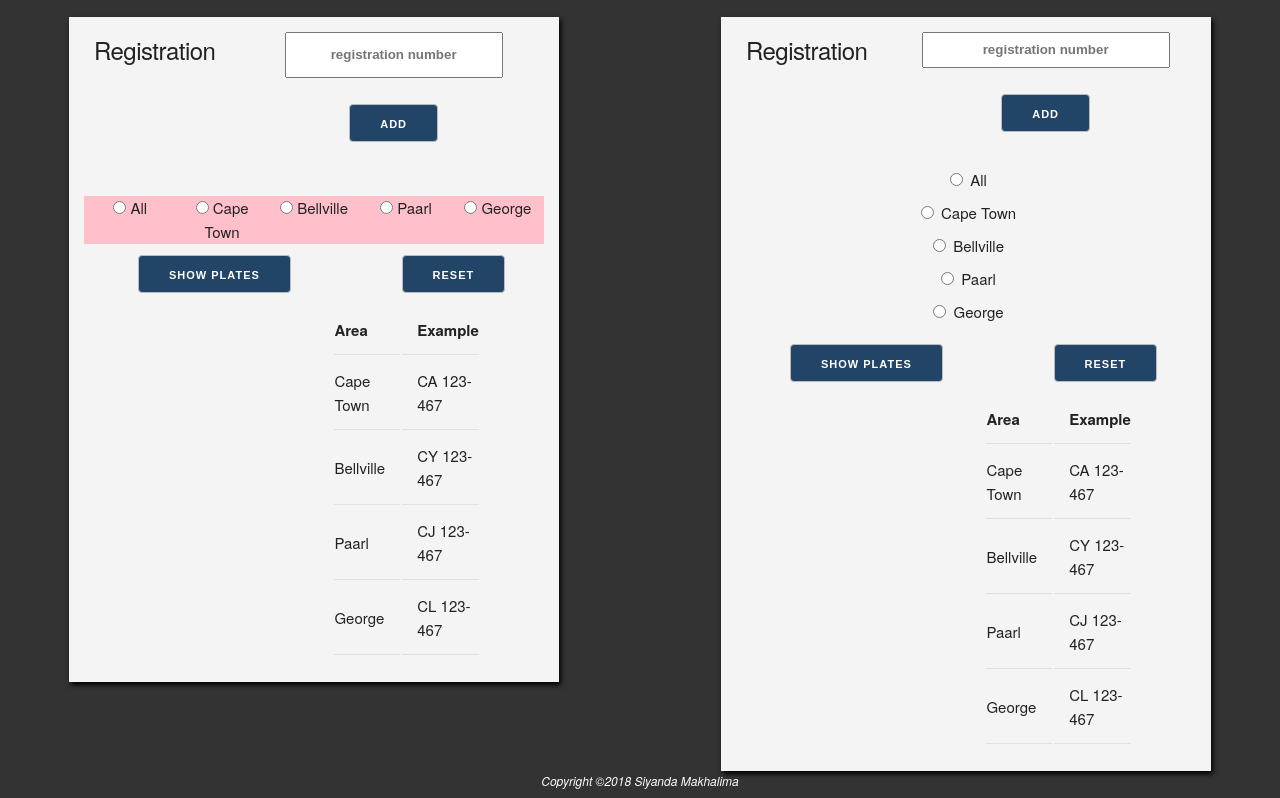
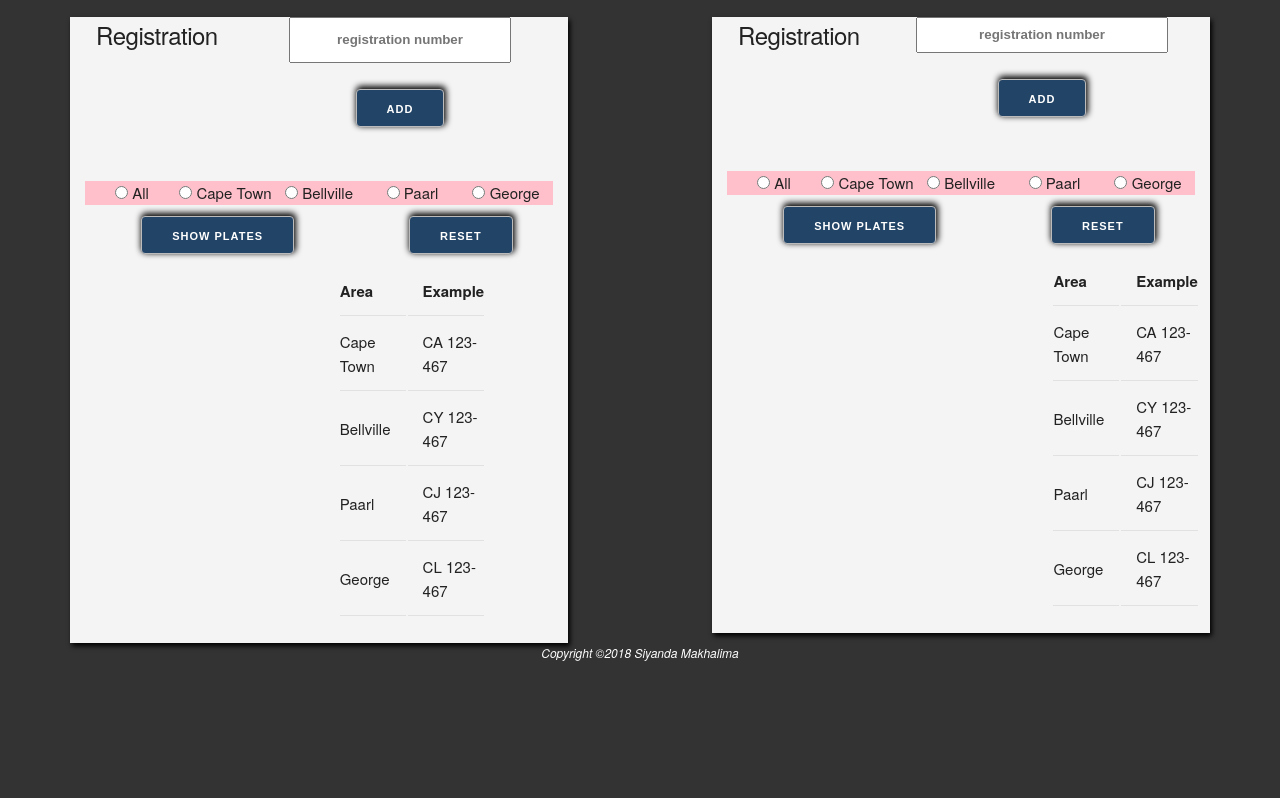
Before and after one commit to TaSiya/registration_numbers, a plain HTML site: page index.html in a window 1280 px wide. Shown: the part 58-856 px from the top of the page. After the commit the page ends 800 px from the top, so only its background shows below. Drawn offline with nearby package versions, Linux system fonts and the light colour scheme.

Commit message:
change the class names in the css and html file to separate the handle bar from the old app

```diff
--- a/css/registration_number.css
+++ b/css/registration_number.css
@@ -1,19 +1,30 @@
+:root{
+   /* colors */
+   --white : #fff;
+   --dark : #333;
+   /* Shodows */
+   --upShadow : 1px -2px 6px 1px rgba(0, 0, 0, 1);
+   --downShadow : 0 2px 6px 1px rgba(0, 0, 0, 0, 1);
+}
+
 body{
-   background-color: #333;
+   background-color: var(--dark);
    text-align: center;
 }
 
 header{
    margin-top: 2em;
    text-align: center;
-   background-color: #333;
-   color: #fff;
+   background-color: var(--dark);
+   color: var(--white);
    width: 90%;
    margin: auto;
+
 }
 
 section{
    display: grid;
+   grid-template-columns: 1fr;
    grid-gap: 4rem;
 }
 
@@ -21,14 +32,11 @@ textarea{
    text-align: center;
 }
 
-h6{
-   background-color: red;
-}
-
 textarea:hover{
    background-color: #eee;
    font-size: 16px;
    font-weight: bold;
+
 }
 
 table{
@@ -42,7 +50,7 @@ li{
    margin-top: 1em;
    margin-left: 3em;
    border: 1px solid;
-   box-shadow: 0 3px 5px rgba(104, 104, 104, 0.8);
+   box-shadow: var(--downShadow);
    border-radius: 8px;
    background-color: #F3E905;
 }
@@ -50,7 +58,8 @@ li{
 button{
    margin: 1em 0.5em ;
    background-color: #246;
-   color:#fff;
+   color:var(--white);
+   box-shadow: var(--upShadow);
 }
 
 button:hover{
@@ -59,12 +68,17 @@ button:hover{
 
 .resetBtn:hover {
    background-color: red;
-   color:#fff;
+   color:var(--white);
+}
+
+.resetBtnHandlebar:hover {
+   background-color: red;
+   color:var(--white);
 }
 
 footer{
-   background-color: #333a;
-   color: #fff;
+   background-color: var(--dark)a;
+   color: var(--white);
    margin: auto;
    text-align: center;
    font-style: italic;
@@ -76,30 +90,34 @@ footer{
    padding: 0 1em;
    box-shadow: 2px 3px 5px rgba(0, 0, 0, 2);
 }
+
 .registrationInput{
    text-align: center;
    font-weight: bold;
 }
-.registrationInput:hover{
-   font-style: italic;
+.registrationInputHandlebar{
+   text-align: center;
+   font-weight: bold;
 }
 
 .registrationTypeInput{
    margin: 1em;
    display: inline;
 }
-
-.radios{
-   text-align: left;
-   width: 50%;
-   margin: auto;
+.registrationTypeInputHandlebar{
+   margin: 1em;
+   display: inline;
 }
 
-#row1{
-   padding-top: 1em;
+.registrationInput:hover{
+   font-style: italic;
+}
+.registrationInputHandlebar:hover{
+   font-style: italic;
 }
 
-#radioBtns{
+
+.radioBtns{
    display:grid;
    grid-template-columns: 1fr 1fr;
    background-color: pink;
@@ -116,6 +134,12 @@ footer{
    font-weight: bold;
 }
 
+#messageHandlebar{
+   margin-bottom: 1em;
+   font-size: 15px;
+   font-weight: bold;
+}
+
 @media(min-width:550px){
    h4{
       font-size: 2em;
@@ -124,7 +148,7 @@ footer{
    #addElements{
      width:50%;
    }
-   #radioBtns{
+   .radioBtns{
       display:grid;
       grid-template-columns: 1fr 1fr 1fr ;
    }
@@ -162,11 +186,15 @@ footer{
       font-size: 18px;
       padding-left: 10em;
    }
+   #messageHandlebar{
+      font-size: 18px;
+      padding-left: 10em;
+   }
 
 }
 @media (min-width:820px) {
 
-   #radioBtns{
+   .radioBtns{
       display:grid;
       grid-template-columns: 1fr 1fr 1fr 1fr 1fr;
    }
@@ -178,19 +206,11 @@ footer{
  }
 
 @media(min-width:1080px) {
-   header{
-      margin-top: 2em;
-      text-align: center;
-      background-color: #333;
-      color: #fff;
-      width: 90%;
-      margin: auto;
-   }
 
    section{
       display: grid;
       grid-template-columns: 2fr 2fr;
-      grid-gap: 4rem;
+      grid-gap: 2rem;
    }
 
    textarea{
@@ -223,8 +243,12 @@ footer{
       margin: auto;
       text-align: center;
    }
+   .registrationTypeInputHandlebar{
+      margin: auto;
+      text-align: center;
+   }
 
-   #radioBtns{
+   .radioBtns{
       display:grid;
       grid-template-columns: 1fr 1fr 1fr 1fr 1fr;
    }
--- a/index.html
+++ b/index.html
@@ -42,8 +42,9 @@
                   </div>
                </div>
 
+
                <div class="row">
-                  <div class="twelve columns" id='radioBtns'>
+                  <div class="twelve columns radioBtns">
                      <div>
                         <input type="radio" name="registrationTypeInput" class="registrationTypeInput" value="all">
                         <span class="label-body" >All</span>
@@ -139,7 +140,7 @@
                </div>
 
                <div class="row">
-                  <div class="twelve columns" id='radioBtnsHandlebar'>
+                  <div class="twelve columns radioBtns">
                      <div>
                         <input type="radio" name="registrationTypeInputHandlebar" class="registrationTypeInputHandlebar" value="all">
                         <span class="label-body" >All</span>
@@ -180,8 +181,8 @@
 
                </div>
                   <div class="row">
-                    <div class="eight columns" id='addElements'>
-                       <ul id='unordered'>
+                    <div class="eight columns" id='addElementsHandlebar'>
+                       <ul id='unorderedHandlebar'>
 
                        </ul>
                     </div>
```
